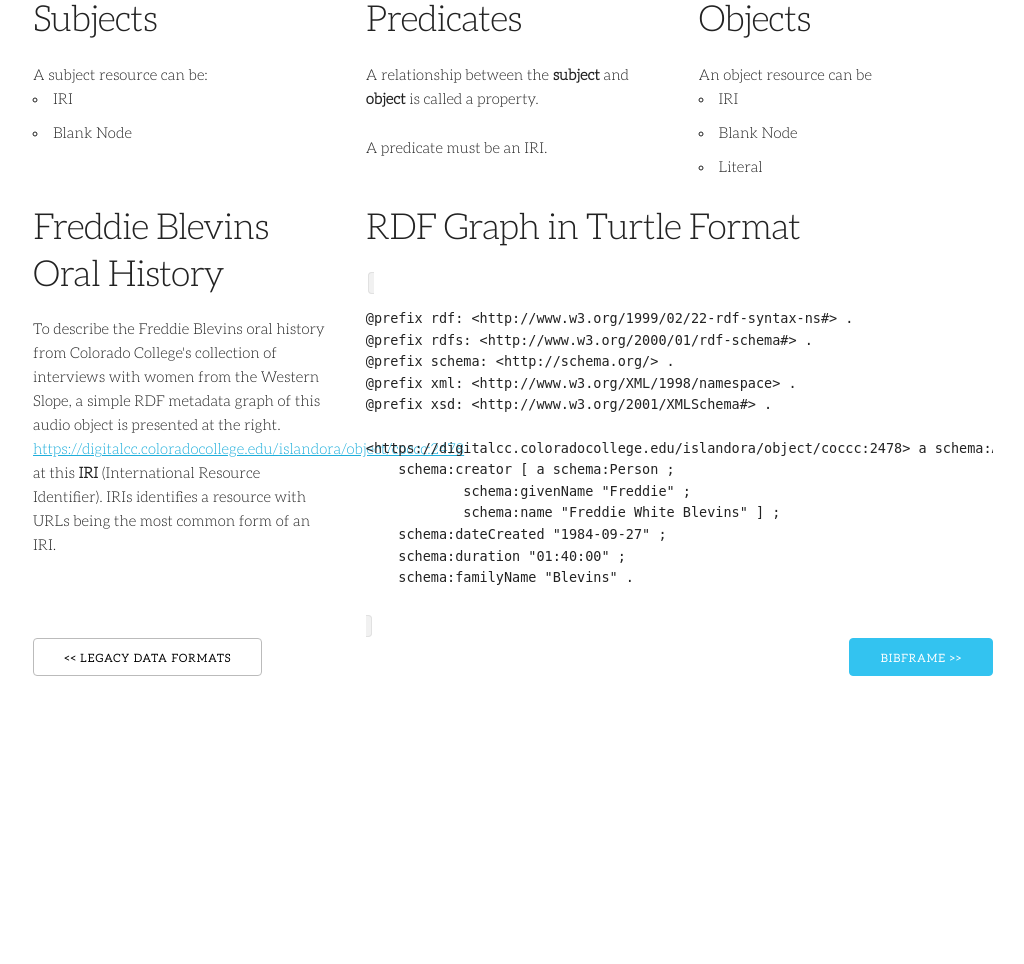
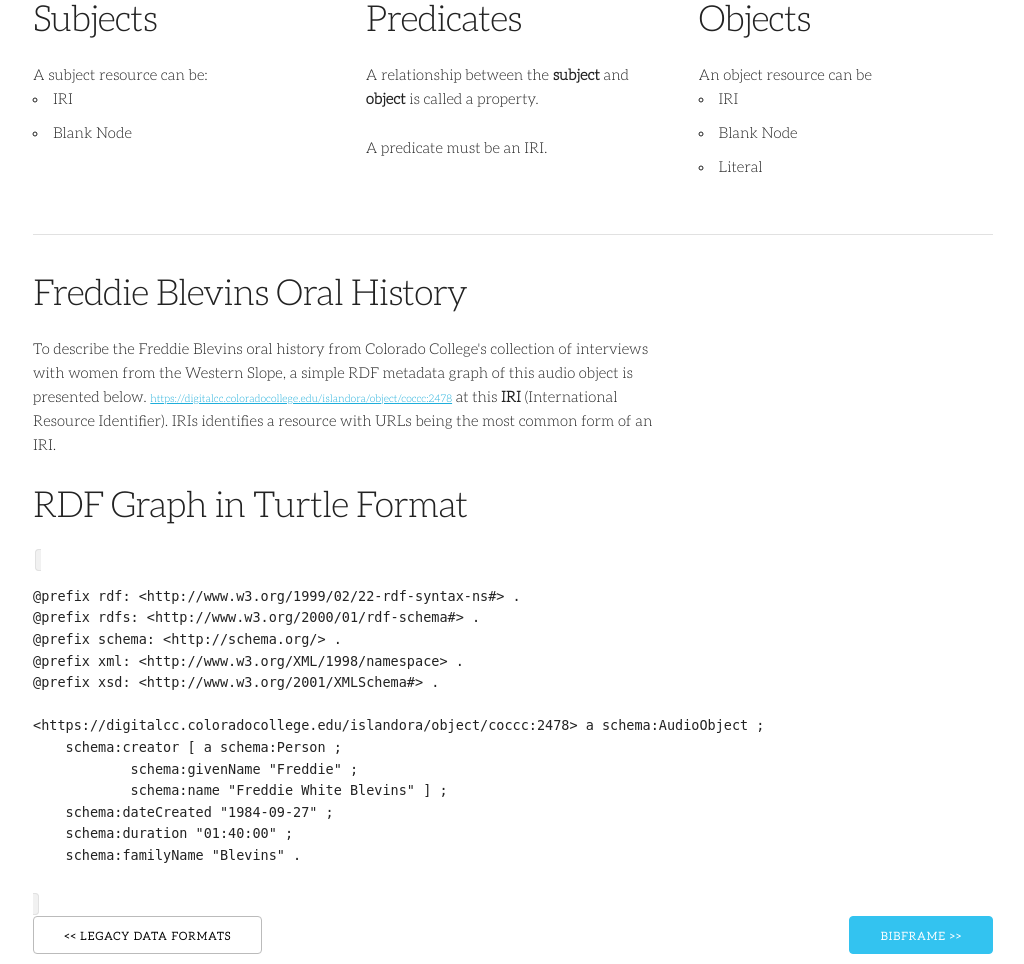
Before and after one commit to jermnelson/cc-parents-day-2015, a Flask app: page /semantic-web in a window 1280 px wide. Shown: the part 358-1322 px from the top of the page, without its empty margins (127-1151 px from the left). Before the commit the page ends 1034 px from the top, so only its background shows below. Run offline with Flask 2, Linux system fonts and the light colour scheme.

Commit message:
updated content

```diff
--- a/templates/slides/semantic-web.html
+++ b/templates/slides/semantic-web.html
@@ -45,18 +45,22 @@
    </article>
 
    </div>
+  <hr>
    <div class="row">
-    <article class="four columns">
+    <article class="eight columns">
        <h3 >Freddie Blevins Oral History</h3>
         <p>
         To describe the Freddie Blevins oral history from Colorado College's collection of interviews with women
-        from the Western Slope, a simple RDF metadata graph of this audio object is presented at the right.
-<a href="https://digitalcc.coloradocollege.edu/islandora/object/coccc:2478">https://digitalcc.coloradocollege.edu/islandora/object/coccc:2478</a>
+        from the Western Slope, a simple RDF metadata graph of this audio object is presented below.
+<a href="https://digitalcc.coloradocollege.edu/islandora/object/coccc:2478"
+   style="font-size: .7em" >https://digitalcc.coloradocollege.edu/islandora/object/coccc:2478</a>
         at this <strong>IRI</strong> (International Resource Identifier). IRIs identifies a resource with URLs
 being the most common form of an IRI.
        </p>
      </article>
-     <section class="eight columns">
+   </div>
+   <div class="row">
+     <section class="ten columns">
  <h3>RDF Graph in Turtle Format</h3>
 <code>
 <pre>
```
Also changed, not shown: templates/index.html (+6 -1 lines).
